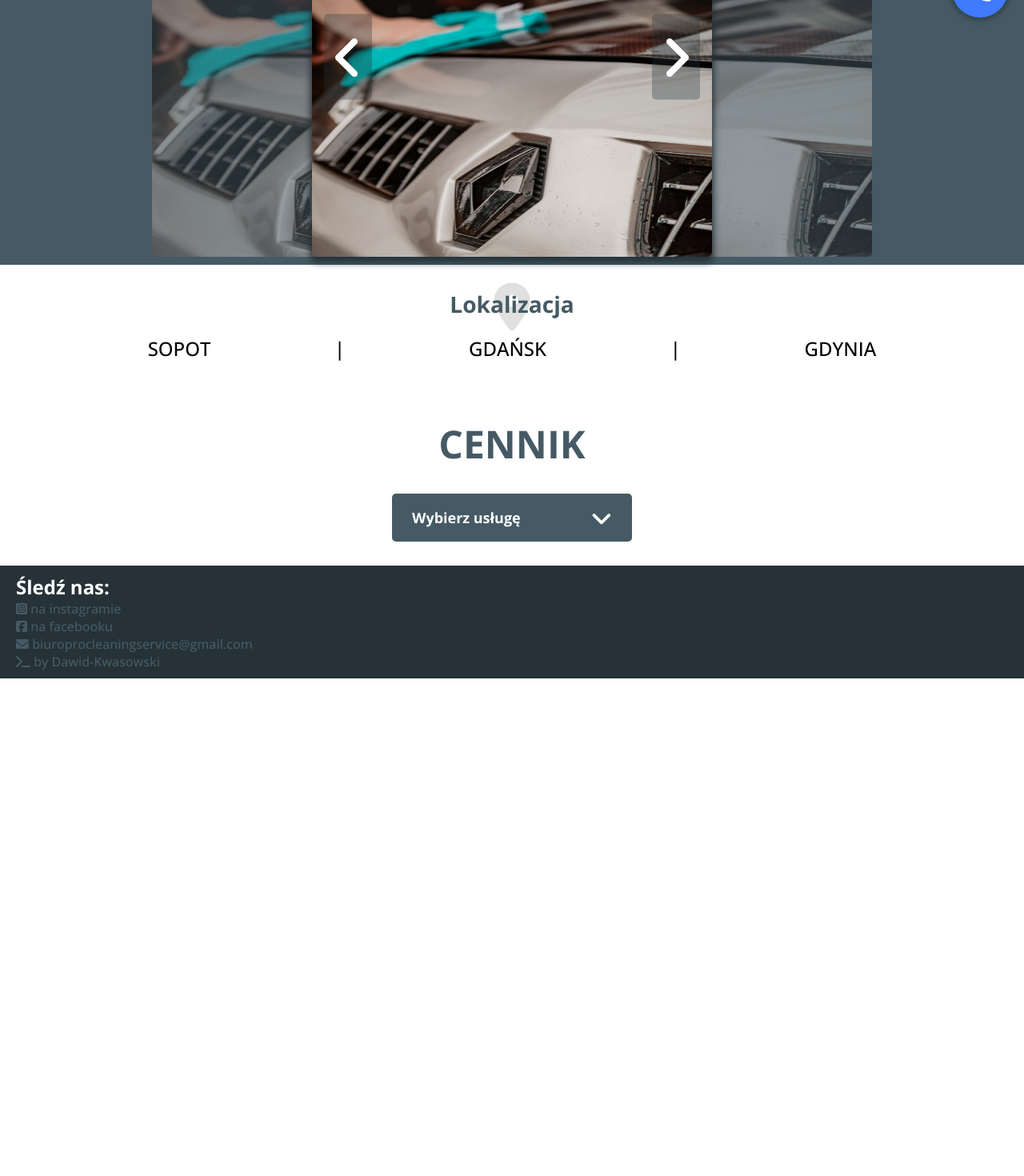
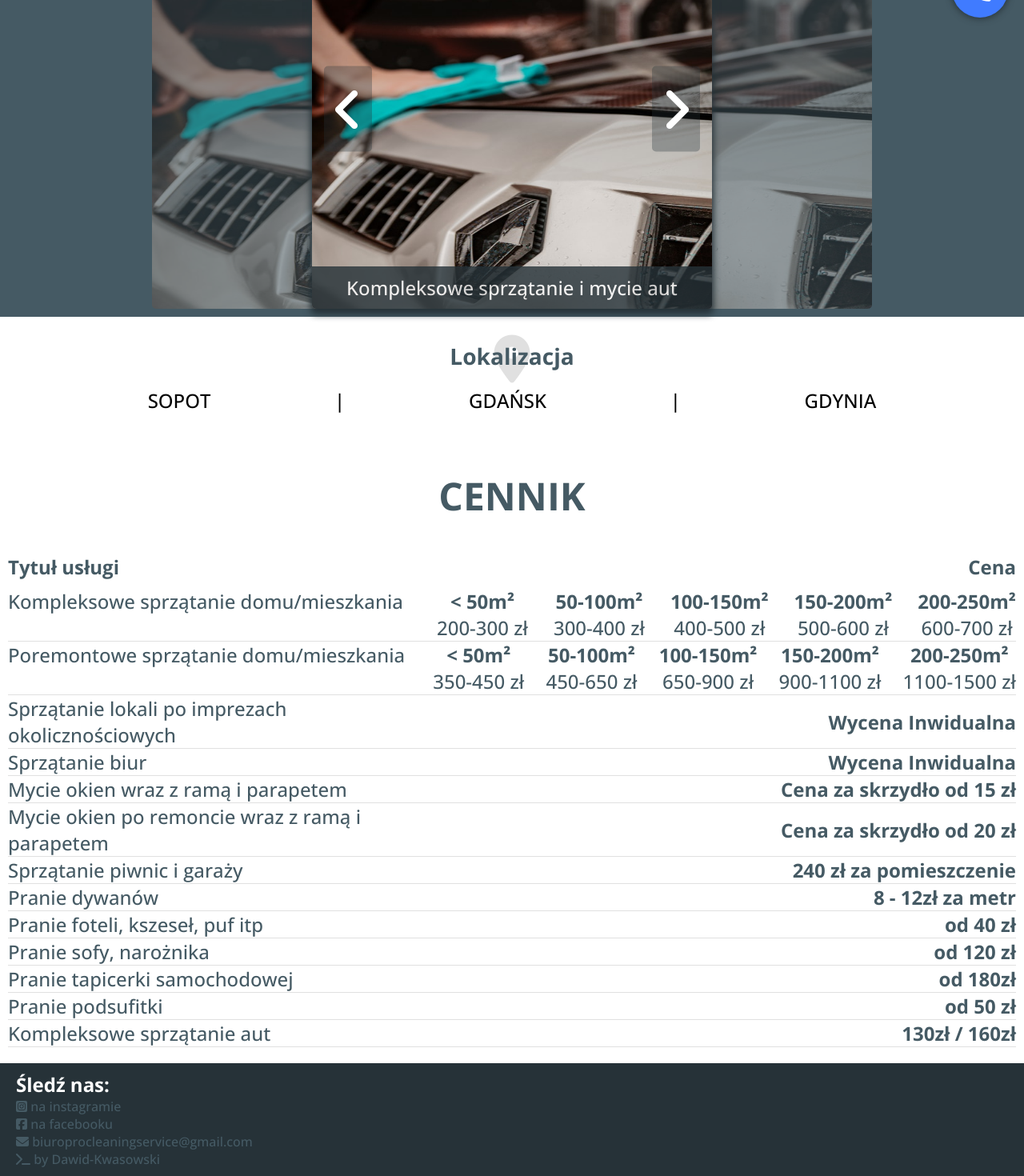
Before and after one commit to Dawid-Kwasowski/shiny-adventure, a Vue app: page / in a window 1280 px wide. Shown: the part 748-2218 px from the top of the page at 80% size. Before the commit the page ends 1596 px from the top, so only its background shows below. Built offline with nearby package versions, Linux system fonts and the light colour scheme.

Commit message:
add new service list

```diff
--- a/src/App.vue
+++ b/src/App.vue
@@ -1,9 +1,14 @@
 <template>
   <div class="wrapper">
+    <div class="navigation-panel__info">
+      <h3>Pracujemy 24/7 !</h3>
+    </div>
     <section class="wrapper__navigation-panel navigation-panel">
       <div class="navigation-panel__logo">
         <img src="../src/assets/images/KOLOR.png" alt="logo">
+
       </div>
+
       <nav-bar></nav-bar>
     </section>
     <main class="main-content">
@@ -21,8 +26,9 @@
           <h1>{{sectionTitles[2]}}</h1>
         </template>
         <template #body>
-          <dropdown @selectList="sendToService"></dropdown>
-          <service-list :serviceList="currentServiceList"></service-list>
+          <dropdown v-if="!isDesktop" :services="services" @selectList="sendToService"></dropdown>
+          <service-list v-if="!isDesktop" :serviceList="currentServiceList"></service-list>
+          <desktop-service-list :services="services" v-else></desktop-service-list>
         </template>
       </web-section>
 
@@ -54,6 +60,7 @@ import Dropdown from "./components/Dropdown.vue"
 import ServiceList from "./components/ServiceList.vue"
 // import Form from "./components/Form.vue"
 import FooterSection from './components/FooterSection.vue'
+import DesktopServiceList from './components/DesktopServiceList.vue'
 export default {
   data() {
     return {
@@ -63,6 +70,74 @@ export default {
         'Cennik',
         'Kontakt'
       ],
+      services: [
+            // '²' is for testing
+            {
+               title: 'Kompleksowe sprzątanie domu/mieszkania',
+               priceList: [
+                  {meters: "< 50m²", price: "200-300 zł", info: ''},
+                  {meters: "50-100m²", price: "300-400 zł",info: ''},
+                  {meters: "100-150m²", price: "400-500 zł",info: ''},
+                  {meters: "150-200m²", price: "500-600 zł",info: ''},
+                  {meters: "200-250m²", price: " 600-700 zł",info: ''},
+               ]
+            },
+            {
+               title: 'Poremontowe sprzątanie domu/mieszkania',
+               priceList: [
+                  {meters: "< 50m²", price: "350-450 zł",info: ''},
+                  {meters: "50-100m²", price: "450-650 zł",info: ''},
+                  {meters: "100-150m²", price: "650-900 zł",info: ''},
+                  {meters: "150-200m²", price: "900-1100 zł",info: ''},
+                  {meters: "200-250m²", price: "1100-1500 zł",info: ''},
+               ]
+            },
+            {
+               title: 'Sprzątanie lokali po imprezach okolicznościowych',
+               priceList: [{meters:'', price:'', info: 'Wycena Inwidualna'}]
+            },
+            {
+               title: 'Sprzątanie biur',
+               priceList: [{meters:'', price:'', info: 'Wycena Inwidualna'}]
+            },
+            {
+               title: 'Mycie okien wraz z ramą i parapetem',
+               priceList: [{meters:'', price:'', info: 'Cena za skrzydło od 15 zł'}]
+            },
+            {
+               title: 'Mycie okien po remoncie wraz z ramą i parapetem',
+               priceList: [{meters:'', price:'', info: 'Cena za skrzydło od 20 zł'}]
+            },
+            {
+               title: 'Sprzątanie piwnic i garaży',
+               priceList: [{meters:'', price:'', info: '240 zł za pomieszczenie'}]
+            },
+            {
+               title: 'Pranie dywanów',
+               priceList: [{meters:'', price:'', info: '8 - 12zł za metr'}]
+            },
+            {
+               title: "Pranie foteli, kszeseł, puf itp",
+               priceList: [{meters:'', price:'', info: 'od 40 zł'}]
+            },
+            {
+               title: "Pranie sofy, narożnika",
+               priceList: [{meters:'', price:'', info: 'od 120 zł'}]
+            },
+            {
+               title: "Pranie tapicerki samochodowej",
+               priceList: [{meters:'', price:'', info: 'od 180zł'}]
+            },
+            {
+               title: "Pranie podsufitki",
+               priceList: [{meters:'', price:'', info: 'od 50 zł'}]
+            },
+            {
+               title: "Kompleksowe sprzątanie aut",
+               priceList: [{meters:'', price:'', info: '130zł / 160zł'}]
+            },
+         ],
+      isDesktop: matchMedia("(min-width:1024px)").matches,
       currentServiceList: []
     }
   },
@@ -77,7 +152,8 @@ export default {
     Dropdown,
     ServiceList,
     // Form,
-    FooterSection
+    FooterSection,
+    DesktopServiceList
   },
   methods: {
     sendToService(payload) {
@@ -112,6 +188,14 @@ export default {
      width: 100%;
      min-height: 60px;
      padding: 6px 20px;
+
+    &__info {
+      color: #407BFF;
+      background: #e0e0e0;
+      padding: 20px;
+      text-transform: uppercase;
+    }
+
      &__logo {
        width:60px;
 
--- /dev/null
+++ b/src/components/DesktopServiceList.vue
@@ -0,0 +1,61 @@
+<template>
+  <div class="service-list">
+        <ul class="service-list__wrapper">
+           <div class="service-list__titles">
+               <h1>Tytuł usługi</h1>
+               <h1>Cena</h1>
+            </div>
+           <li class="service-list__item" v-for="(service,index) in services" :key="index">
+              <div class="service-list__item-title">{{service.title}}</div>
+              <div class="service-list__subitem" v-for="(price,index) in service.priceList" :key="index">
+                 <span class="service-list__subitem-info" v-if="price.info">{{price.info}}</span>
+                 <div class="service-list__price-section" else>
+                    <div class="service-list__subitem-meters">{{price.meters}}</div>
+                    <div class="service-list__subitem-price">{{price.price}}</div>
+                 </div>
+              </div>
+           </li>
+        </ul>
+  </div>
+</template>
+
+<script>
+export default {
+   props: {
+      services: Array
+   }
+}
+</script>
+
+<style lang="scss">
+
+   .service-list {
+      display: flex;
+      justify-content: space-between;
+      &__item-title {
+         width: 40%;
+      }
+      &__subitem {
+         display: flex;
+         text-align: center;
+         flex-direction: column;
+         justify-content: center;
+      }
+
+      &__titles {
+         display: flex;
+         width:100%;
+         justify-content: space-between;
+         color: #455A64;
+         margin-bottom: 10px;
+      }
+      &__subitem-info {
+         font-weight: bolder;
+      }
+
+      &__subitem-meters {
+         font-weight: bolder;
+      }
+   }
+
+</style>
--- a/src/components/Dropdown.vue
+++ b/src/components/Dropdown.vue
@@ -10,7 +10,6 @@
               <i class="fas fa-angle-up"></i>
            </span>
         </div>
-        <transition>
            <div v-show="isActive" class="dropdown__service-list">
            <ul class="dropdown__service-list-wrapper">
               <li
@@ -22,7 +21,6 @@
               </li>
            </ul>
         </div>
-        </transition>
 
      </div>
   </div>
@@ -34,74 +32,10 @@ export default {
       return {
          isActive: false,
          currentService: 'Wybierz usługę',
-         services: [
-            // '²' is for testing
-            {
-               title: 'Kompleksowe sprzątanie domu/mieszkania',
-               priceList: [
-                  {meters: "< 50m²", price: "200-300 zł", info: ''},
-                  {meters: "50-100m²", price: "300-400 zł",info: ''},
-                  {meters: "100-150m²", price: "400-500 zł",info: ''},
-                  {meters: "150-200m²", price: "500-600 zł",info: ''},
-                  {meters: "200-250m²", price: " 600-700 zł",info: ''},
-               ]
-            },
-            {
-               title: 'Poremontowe sprzątanie domu/mieszkania',
-               priceList: [
-                  {meters: "< 50m²", price: "350-450 zł",info: ''},
-                  {meters: "50-100m²", price: "450-650 zł",info: ''},
-                  {meters: "100-150m²", price: "650-900 zł",info: ''},
-                  {meters: "150-200m²", price: "900-1100 zł",info: ''},
-                  {meters: "200-250m²", price: "1100-1500 zł",info: ''},
-               ]
-            },
-            {
-               title: 'Sprzątanie lokali po imprezach okolicznościowych',
-               priceList: [{meters:'', price:'', info: 'Wycena Inwidualna'}]
-            },
-            {
-               title: 'Sprzątanie biur',
-               priceList: [{meters:'', price:'', info: 'Wycena Inwidualna'}]
-            },
-            {
-               title: 'Mycie okien wraz z ramą i parapetem',
-               priceList: [{meters:'', price:'', info: 'Cena za skrzydło od 15 zł'}]
-            },
-            {
-               title: 'Mycie okien po remoncie wraz z ramą i parapetem',
-               priceList: [{meters:'', price:'', info: 'Cena za skrzydło od 20 zł'}]
-            },
-            {
-               title: 'Sprzątanie piwnic i garaży',
-               priceList: [{meters:'', price:'', info: '240 zł za pomieszczenie'}]
-            },
-            {
-               title: 'Pranie dywanów',
-               priceList: [{meters:'', price:'', info: '8 - 12zł za metr'}]
-            },
-            {
-               title: "Pranie foteli, kszeseł, puf itp",
-               priceList: [{meters:'', price:'', info: 'od 40 zł'}]
-            },
-            {
-               title: "Pranie sofy, narożnika",
-               priceList: [{meters:'', price:'', info: 'od 120 zł'}]
-            },
-            {
-               title: "Pranie tapicerki samochodowej",
-               priceList: [{meters:'', price:'', info: 'od 180zł'}]
-            },
-            {
-               title: "Pranie podsufitki",
-               priceList: [{meters:'', price:'', info: 'od 50 zł'}]
-            },
-            {
-               title: "Kompleksowe sprzątanie aut",
-               priceList: [{meters:'', price:'', info: '130zł / 160zł'}]
-            },
-         ]
       }
+   },
+   props: {
+      services: []
    },
    methods: {
       // method which toggle a dropdown
--- a/src/components/Slider.vue
+++ b/src/components/Slider.vue
@@ -14,15 +14,15 @@
                </template>
                <template v-else>
                   <img v-show="isDesktop" class="prev" :src="images[currentImg].img" alt="">
-                  <transition name="fade">
+
                      <img class="main" :src="images[currentImg].img" alt="">
-                  </transition>
+                     <div class="slider__description">
+                        <p>{{images[currentImg].description}}</p>
+                     </div>
                   <img v-show="isDesktop" class="next" :src="images[currentImg].img" alt="">
                </template>
             </div>
-            <div class="slider__description">
-               <p>{{images[currentImg].description}}</p>
-            </div>
+
         </div>
          <div @click="nextImg" class="slider__controller slider__controller--right">
             <div class="slider__controller-icon">
@@ -150,6 +150,7 @@ export default {
          padding: 10px;
          position: absolute;
          bottom: 0px;
+         z-index: 2;
          p {
             width: 100%;
             overflow-wrap: break-word;
```
